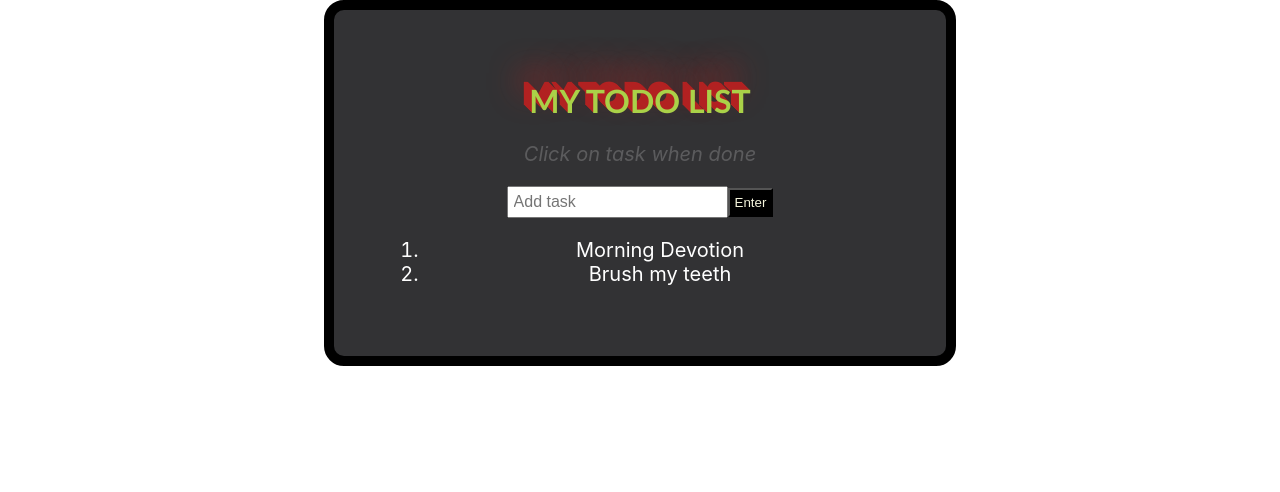
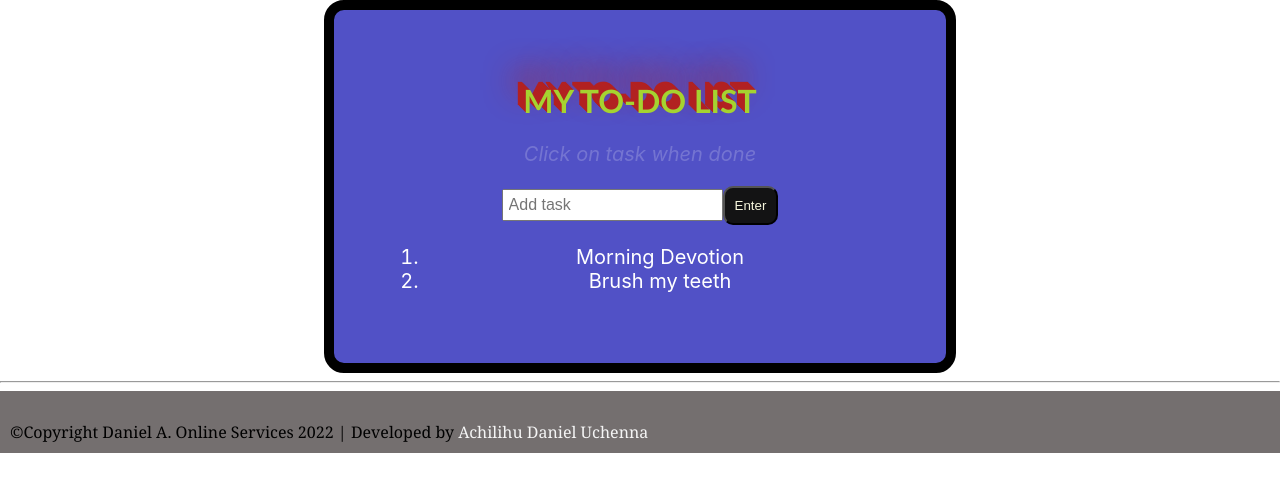
Before and after one commit to Achilihudaniel07/React-To-do-list--ClassBase, a React (Create React App) app: page / in a window 1280 px wide. Shown: the top 492 px of the page. Built offline with nearby package versions, Linux system fonts and the light colour scheme.

Commit message:
second commit

```diff
--- a/src/App.js
+++ /dev/null
@@ -1,14 +0,0 @@
-import MyTodolist from './MyTodolist';
-import './App.css';
-
-function App() {
-  return (
-    <div className="App">
-
-      <MyTodolist/>
-
-    </div>
-  );
-}
-
-export default App;
--- a/src/MyTodolist.js
+++ b/src/components/body/MyTodolist.js
@@ -42,7 +42,7 @@ class MyTodolist extends Component{
 
         return(
             <div>
-                <h1>MY TODO LIST</h1>
+                <h1>MY&nbsp;TO-DO&nbsp;LIST</h1>
                 <i> <p>Click on task when done </p></i>
 
                 <form onSubmit={this.addItemToList}>
--- /dev/null
+++ b/src/components/footer/Footer.css
@@ -0,0 +1,16 @@
+
+.footer{
+    width: 100%;
+    background-color: rgba(110, 104, 104, 0.953);
+    padding: 10px;
+  }
+
+.footer1{
+    color: black;
+    margin-top:20px;
+    font-family:Georgia, 'Times New Roman', Times, serif;
+  }
+  .footer a{
+    color: whitesmoke;
+    text-decoration: none;
+  }
--- /dev/null
+++ b/src/components/footer/Footer.js
@@ -0,0 +1,20 @@
+import React from 'react'
+import './Footer.css'
+
+function Footer() {
+  return (
+    <div>
+      <footer>
+        <hr/>
+        <div class="footer">
+          <div class="footer1">
+            ©Copyright Daniel A. Online Services 2022  |  Developed by   <a href="https://web.facebook.com/daniel.achilihu.9/">Achilihu Daniel Uchenna</a>
+          </div>
+        </div>
+      </footer>
+
+    </div>
+  )
+}
+
+export default Footer
--- a/src/index.js
+++ b/src/index.js
@@ -1,7 +1,7 @@
 import React from 'react';
 import ReactDOM from 'react-dom/client';
 import './index.css';
-import App from './App';
+import App from './pages/App';
 import reportWebVitals from './reportWebVitals';
 
 const root = ReactDOM.createRoot(document.getElementById('root'));
--- a/src/App.css
+++ b/src/pages/App.css
@@ -3,7 +3,7 @@
   margin-top: 20px;
   width: 40%;
   margin: 0 auto;
-  background-color: rgb(50, 50, 52);
+  background-color: rgb(81, 81, 198);
   padding: 50px;
   border-radius: 20px;
   color: white;
@@ -12,7 +12,7 @@
 }
 
 .App h1{
-  color: rgb(170, 209, 72);
+  color: rgb(165, 211, 48);
   font-family:'Gill Sans', 'Gill Sans MT', Calibri, 'Trebuchet MS', sans-serif;
   font-size:2rem;
   text-shadow:
@@ -34,9 +34,10 @@
 }
 
 .App button{
-  padding: 5px;
-  background-color: black;
+  padding: 10px;
+  background-color: rgb(19, 19, 20);
   color: beige;
+  border-radius: 10px;
 
 }
 
--- /dev/null
+++ b/src/pages/App.js
@@ -0,0 +1,18 @@
+import MyTodolist from '../components/body/MyTodolist';
+import Footer from '../components/footer/Footer';
+import './App.css';
+
+function App() {
+  return (
+    <div  className='container'>
+      <div className="App">
+        <MyTodolist/>
+      </div>
+
+      <Footer/>
+
+    </div>
+  );
+}
+
+export default App;
```
Also changed, not shown: 1 other file (tests, documents, lock files or other folders).
